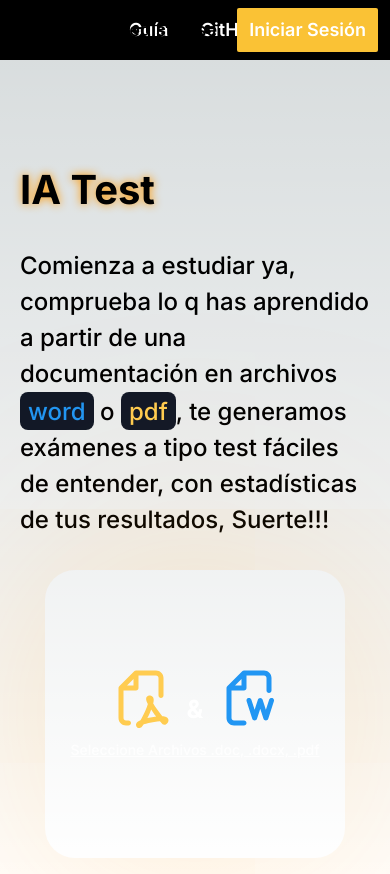
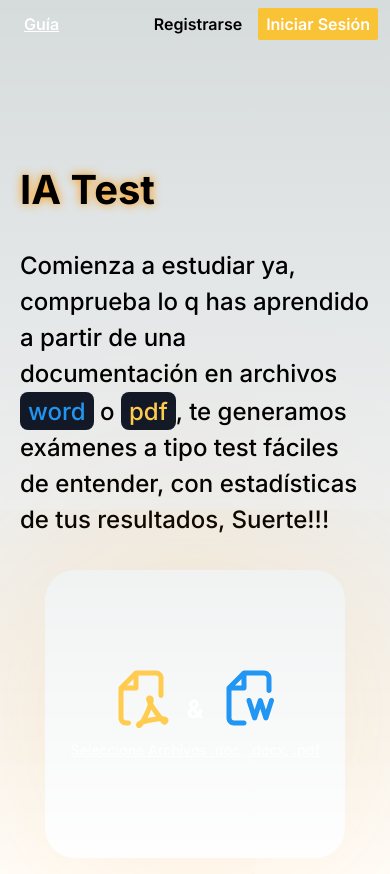
Before and after one commit to RodrigoInfante/IATest-Kackathon, a Next.js app: page / in a window 390 px wide. Built offline with nearby package versions, Linux system fonts and the light colour scheme.

Commit message:
estilos responsive para nav

```diff
--- a/app/layout.tsx
+++ b/app/layout.tsx
@@ -5,8 +5,8 @@ import { Nav } from "@/components/Nav/Nav";
 const inter = Inter({ subsets: ["latin"] });
 
 export const metadata: Metadata = {
-  title: "Create Next App",
-  description: "Generated by create next app",
+  title: "IA Test",
+  description: "Tools for study any info that you find",
 };
 
 export default function RootLayout({
--- a/components/Buttons/Button.tsx
+++ b/components/Buttons/Button.tsx
@@ -3,9 +3,9 @@ import { ReactNode } from "react"
 
 type Props={
     children: ReactNode,
-    handlerClick: ()=>void,
+    handlerClick?: ()=>void,
     className?: string
 }
 export const Button =({children,handlerClick,className}: Props)=>{
-    return <button className={className} onClick={()=> handlerClick()}>{children}</button>
+    return <button className={className} onClick={()=>handlerClick && handlerClick()}>{children}</button>
 }
--- a/components/Buttons/SecondaryButton.tsx
+++ b/components/Buttons/SecondaryButton.tsx
@@ -3,10 +3,10 @@ import { ReactNode } from "react"
 import { Button } from "./Button"
 type Props={
     children : ReactNode,
-    handlerClick :()=> void
+    handlerClick ?:()=> void
 }
 export const SecondaryButton =({children,handlerClick,}:Props)=>{
     return(
-        <Button className="bg-primary hover:bg-secondary hover:text-gray-100 text-white font-semibold text-lg py-2 px-3 rounded-sm" handlerClick={handlerClick}>{children}</Button>
+        <Button className="bg-primary hover:bg-secondary hover:text-gray-100 text-white font-semibold lg:text-lg py-1 lg:py-2 px-2 lg:px-3 rounded-sm" handlerClick={handlerClick}>{children}</Button>
     )
 }
--- a/components/Links/LinkGitHub.tsx
+++ b/components/Links/LinkGitHub.tsx
@@ -1,7 +1,10 @@
 import { PrimaryLink } from "./PrimaryLink";
-export const LinkGitHub =()=>{
+type Props ={
+    className?:string
+}
+export const LinkGitHub =({className}:Props)=>{
     return(
-        <PrimaryLink href={"https://github.com/RodrigoInfante/IATest-Kackathon"} >
+        <PrimaryLink className={className} href={"https://github.com/RodrigoInfante/IATest-Kackathon"} >
             GitHub
         </PrimaryLink>
     )
--- a/components/Links/PrimaryLink.tsx
+++ b/components/Links/PrimaryLink.tsx
@@ -7,7 +7,7 @@ type Props ={
 }
 export const PrimaryLink =({children,href,className}:Props)=>{
     return(
-        <Link href={href} className={"font-semibold hover:underline text-white text-lg py-2 px-3 " + className}>
+        <Link href={href} className={"font-semibold hover:underline text-white lg:text-lg py-1 lg:py-2 px-2 lg:px-3 " + className}>
             {children}
         </Link>
     )
--- a/components/Nav/Nav.tsx
+++ b/components/Nav/Nav.tsx
@@ -5,26 +5,26 @@ import { PrimaryLink } from "../Links/PrimaryLink"
 import { Button } from "../Buttons/Button"
 import { useEffect, useState } from "react"
 export const Nav =()=>{
-    const[onTop, setOnTop]=useState(true)
+    const[onTop, setOnTop]=useState(!(window.scrollY>10))
     useEffect(()=>{
         function hanlderScroll(){
-            setOnTop(!(window.scrollY>50))
+            setOnTop(!(window.scrollY>10))
         }
-        document.body.addEventListener("scroll",hanlderScroll)
+        document.addEventListener("scroll",hanlderScroll)
         return ()=>{
-            document.body.removeEventListener("scroll", hanlderScroll)
+            document.removeEventListener("scroll", hanlderScroll)
         }
     },[])
     return (
-        <nav className={`fixed w-full flex justify-center bg-black py-2 px-3 gap-2
-                ${onTop? "lg:bg-transparent":"lg:bg-black"}
+        <nav className={`fixed w-full flex justify-between lg:justify-center pl-4 py-2 lg:px-3 gap-2
+                ${onTop? "bg-transparent":"bg-black"}
             `}>
-            <div className="flex gap-2">
-                <PrimaryLink href="/guia">Guía</PrimaryLink>
-                <LinkGitHub/>
+            <div className="flex gap-2 ">
+                <PrimaryLink className="underline lg:decoration-transparent" href="/guia">Guía</PrimaryLink>
+                <LinkGitHub className="hidden lg:block"/>
             </div>
-            <div className="absolute right-0 px-3 flex gap-2 content-end">
-                <Button className="hover:underline font-semibold text-lg py-2 px-3" handlerClick={()=>{}}>Registrarse</Button>
+            <div className="lg:absolute right-0 px-3 flex gap-2 content-end">
+                <Button className="hover:underline font-semibold lg:text-lg py-1 lg:py-2 px-2 lg:px-3" handlerClick={()=>{}}>Registrarse</Button>
                 <SecondaryButton handlerClick={()=>{}}>Iniciar Sesión</SecondaryButton>
             </div>
 
```
